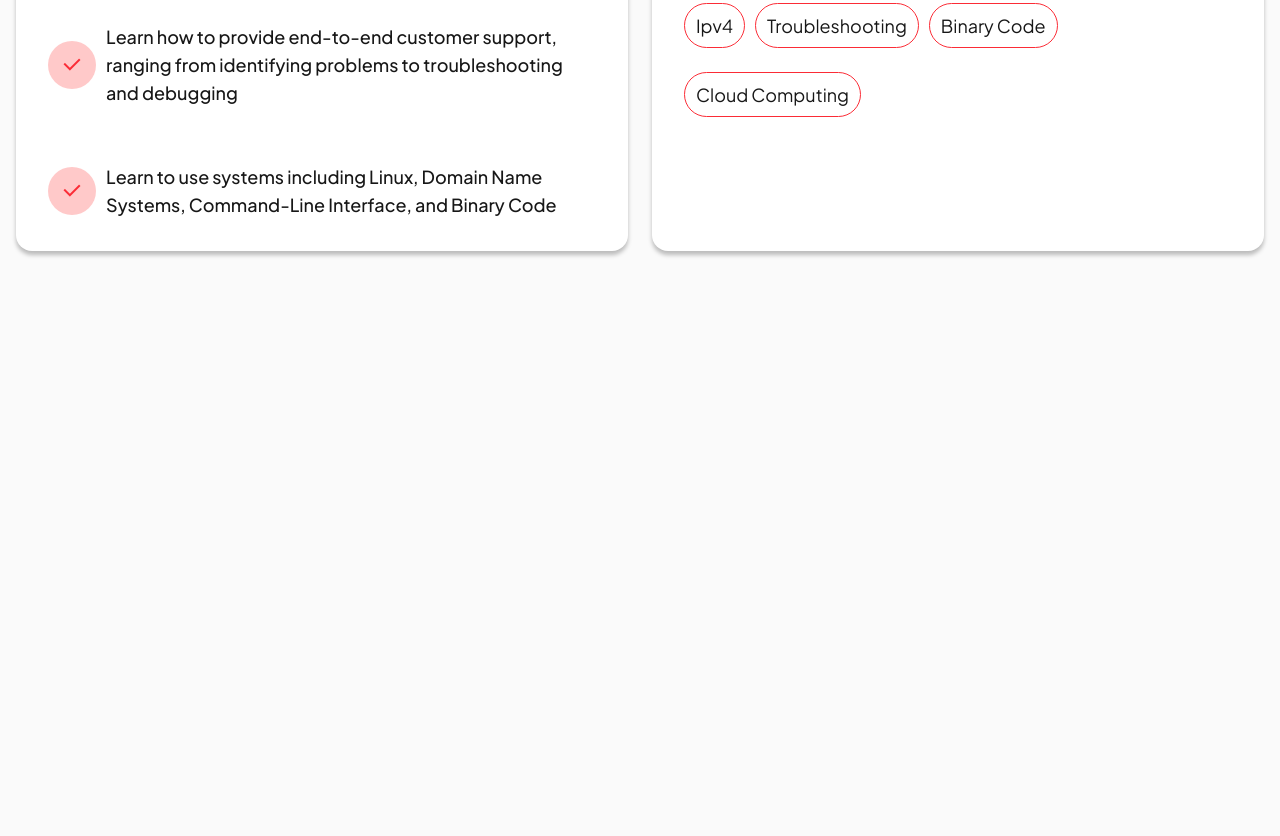
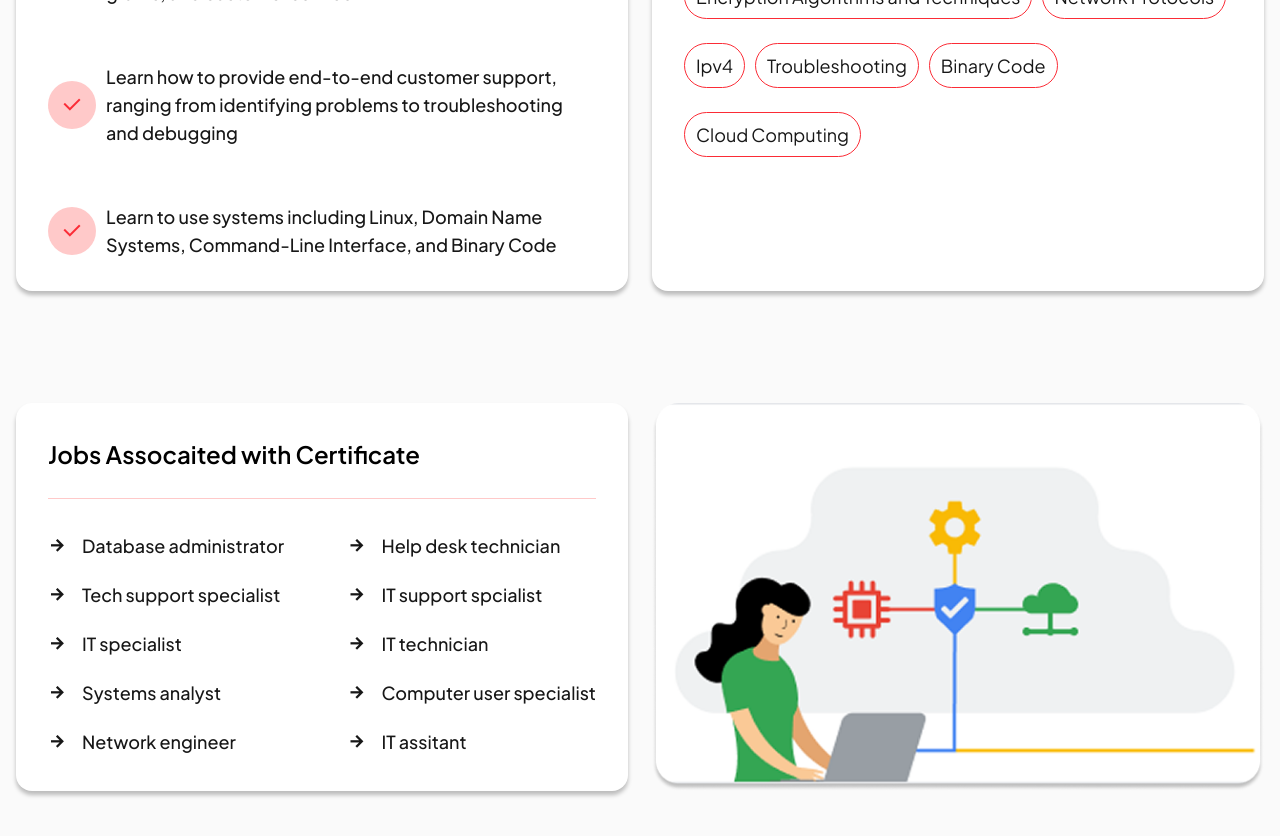
Before and after one commit to iamalshahed/hp-tailwind-assignment-01-shahed, a website built with Vite: page index.html in a window 1280 px wide. Shown: the part 1416-2252 px from the top of the page. Before the commit the page ends 1723 px from the top, so only its background shows below. Built offline with nearby package versions, Linux system fonts and the light colour scheme; files whose address does not match are found by name.

Commit message:
whta you will learn second/bottom part has benn completed

```diff
--- a/index.html
+++ b/index.html
@@ -166,9 +166,9 @@
 
         <!-- What you will learn -->
         <section class="w-full bg-neutral-50 dark:bg-black">
-            <div class="container max-w-[1350px] mx-auto px-4 py-14">
+            <div class="container max-w-[1350px] mx-auto px-4 py-14 sm:py-24">
                 <!-- top -->
-                <div class="w-full grid grid-cols-1 md:grid-cols-2 gap-6">
+                <div class="w-full grid grid-cols-1 md:grid-cols-2 gap-6 mb-14 sm:mb-28">
                     <!-- 1st -->
                     <div class="bg-white dark:bg-indigo-500 shadow-[0px_4px_4px_0px_rgba(0,0,0,0.25)] dark:shadow-none px-4 sm:px-8 py-5 sm:py-8 rounded-2xl">
                         <h1 class="text-black dark:text-white text-2xl font-semibold pb-6 border-b-[1px] border-b-red-200">What you will learn</h1>
@@ -235,6 +235,103 @@
                     </div>
                 </div>
 
+
+                <!-- bottom last -->
+                <div class="w-full grid grid-cols-1 md:grid-cols-2 gap-6">
+                    <!-- 1st -->
+                    <div class="bg-white dark:bg-indigo-500 shadow-[0px_4px_4px_0px_rgba(0,0,0,0.25)] dark:shadow-none px-4 sm:px-8 py-5 sm:py-8 rounded-2xl">
+                        <h1 class="text-black dark:text-white text-2xl font-semibold pb-6 border-b-[1px] border-b-red-200 leading-relaxed">Jobs Assocaited with Certificate</h1>
+
+                        <div class="flex flex-col sm:flex-row md:flex-col lg:flex-row items-start sm:items-center md:items-start lg:items-center justify-start sm:justify-between md:justify-start lg:justify-between gap-5 pt-8">
+
+                            <div class="jobs_flex">
+
+                                <div class="jobs_head">
+                                    <div class="">
+                                        <span class="job_title_icon"><i class="ri-arrow-right-line"></i></span>
+                                    </div>
+                                    <h2 class="job_title">Database administrator</h2>
+                                </div>
+
+                                <div class="jobs_head">
+                                    <div class="">
+                                        <span class="job_title_icon"><i class="ri-arrow-right-line"></i></span>
+                                    </div>
+                                    <h2 class="job_title">Tech support specialist</h2>
+                                </div>
+
+                                <div class="jobs_head">
+                                    <div class="">
+                                        <span class="job_title_icon"><i class="ri-arrow-right-line"></i></span>
+                                    </div>
+                                    <h2 class="job_title">IT specialist</h2>
+                                </div>
+
+                                <div class="jobs_head">
+                                    <div class="">
+                                        <span class="job_title_icon"><i class="ri-arrow-right-line"></i></span>
+                                    </div>
+                                    <h2 class="job_title">Systems analyst</h2>
+                                </div>
+
+                                <div class="jobs_head">
+                                    <div class="">
+                                        <span class="job_title_icon"><i class="ri-arrow-right-line"></i></span>
+                                    </div>
+                                    <h2 class="job_title">Network engineer</h2>
+                                </div>
+
+                            </div>
+
+                            <!-- 2nd -->
+                            <div class="jobs_flex">
+
+                                <div class="jobs_head">
+                                    <div class="">
+                                        <span class="job_title_icon"><i class="ri-arrow-right-line"></i></span>
+                                    </div>
+                                    <h2 class="job_title">Help desk technician</h2>
+                                </div>
+
+                                <div class="jobs_head">
+                                    <div class="">
+                                        <span class="job_title_icon"><i class="ri-arrow-right-line"></i></span>
+                                    </div>
+                                    <h2 class="job_title">IT support spcialist</h2>
+                                </div>
+
+                                <div class="jobs_head">
+                                    <div class="">
+                                        <span class="job_title_icon"><i class="ri-arrow-right-line"></i></span>
+                                    </div>
+                                    <h2 class="job_title">IT technician</h2>
+                                </div>
+
+                                <div class="jobs_head">
+                                    <div class="">
+                                        <span class="job_title_icon"><i class="ri-arrow-right-line"></i></span>
+                                    </div>
+                                    <h2 class="job_title">Computer user specialist</h2>
+                                </div>
+
+                                <div class="jobs_head">
+                                    <div class="">
+                                        <span class="job_title_icon"><i class="ri-arrow-right-line"></i></span>
+                                    </div>
+                                    <h2 class="job_title">IT assitant</h2>
+                                </div>
+
+                            </div>
+
+                        </div>
+                    </div>
+
+                    <!-- 2nd -->
+                    <div class="">
+                        <img class="w-full h-full object-cover rounded-t-2xl" src="/it_support.png" alt="image">
+                    </div>
+                </div>
+
             </div>
         </section>
 
--- a/src/tailwind.css
+++ b/src/tailwind.css
@@ -56,6 +56,22 @@
     .check_frame_second_tags{
         @apply px-3 py-2 rounded-full outline outline-offset-[-1px] outline-red-500 dark:outline-black text-neutral-900 text-xs lg:text-lg font-normal transition-all duration-200 hover:bg-primary dark:hover:bg-indigo-500 hover:text-white leading-relaxed hyphens-auto cursor-pointer;
     }
+
+    .jobs_flex{
+        @apply flex items-start flex-col justify-start gap-5;
+    }
+
+    .jobs_head{
+        @apply flex items-center gap-4;
+    }
+
+    .job_title{
+        @apply text-neutral-900 dark:text-white text-lg font-medium;
+    }
+
+    .job_title_icon{
+        @apply text-lg text-neutral-900 dark:text-white font-bold;
+    }
 }
 
 
```
